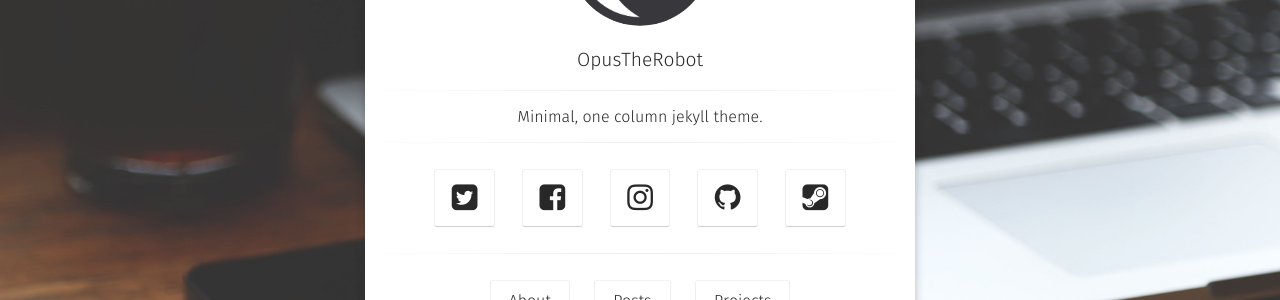
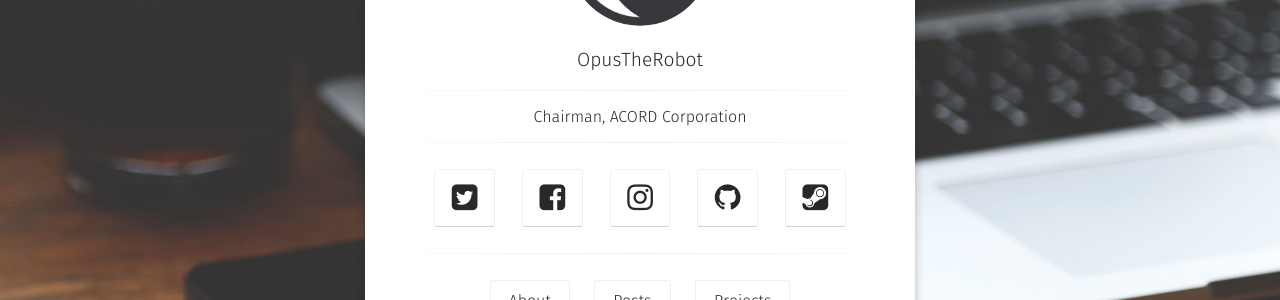
Before and after one commit to Gizmotronn/matrixcog, a Jekyll site: the page built from index.html, in a window 1280 px wide. Shown: the part 350-650 px from the top of the page. Built offline with Jekyll 4.4.1, drawn with Linux system fonts in a browser that asks for light colours; some web fonts are replaced.

Commit message:
Update _config.yml

```diff
--- a/_config.yml
+++ b/_config.yml
@@ -1,7 +1,7 @@
 # Site
 title:              OpusTheRobot
-bio:                'Minimal, one column jekyll theme.'
-description:        "Moon is a minimal, one column jekyll theme for your blog."
+bio:                'Chairman, ACORD Corporation'
+description:        "I'm a developer that plays games and builds robots"
 reading_time:       true
 words_per_minute:   200
 logo:               'assets/img/logo.png'
```
